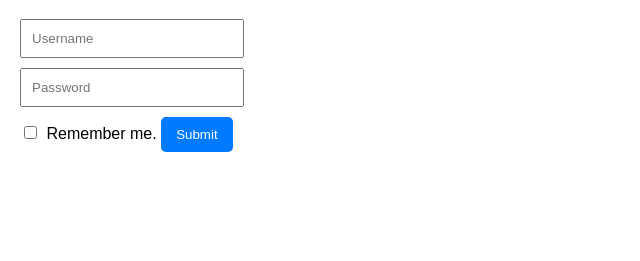
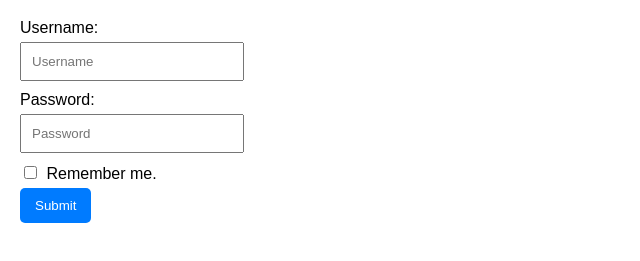
Before and after one commit to acciojob/remember-me-login-form-RUCHIR04-R, a website: page main.html in a window 1280 px wide. Shown: the part 61-322 px from the top of the page, without its empty margins (0-640 px from the left). Drawn offline with Linux system fonts and the light colour scheme.

Commit message:
created a submission

```diff
--- a/main.html
+++ b/main.html
@@ -9,13 +9,19 @@
 <body>
     <h1>Login Form</h1>
     <form id="loginForm">
+        <label for="username">Username:</label>
         <input type="text" id="username" placeholder="Username" required>
+
+        <label for="password">Password:</label>
         <input type="password" id="password" placeholder="Password" required>
-        <label>
+
+        <label for="checkbox">
             <input type="checkbox" id="checkbox"> Remember me.
         </label>
+
         <input type="submit" id="submit" value="Submit">
     </form>
+
     <button id="existing" style="display: none;">Login as existing user</button>
 
     <script src="script.js"></script>
--- a/styles.css
+++ b/styles.css
@@ -10,6 +10,11 @@ h1 {
 
 form {
     margin-bottom: 20px;
+}
+
+label {
+    display: block;
+    margin-bottom: 5px;
 }
 
 input[type="text"],
```
